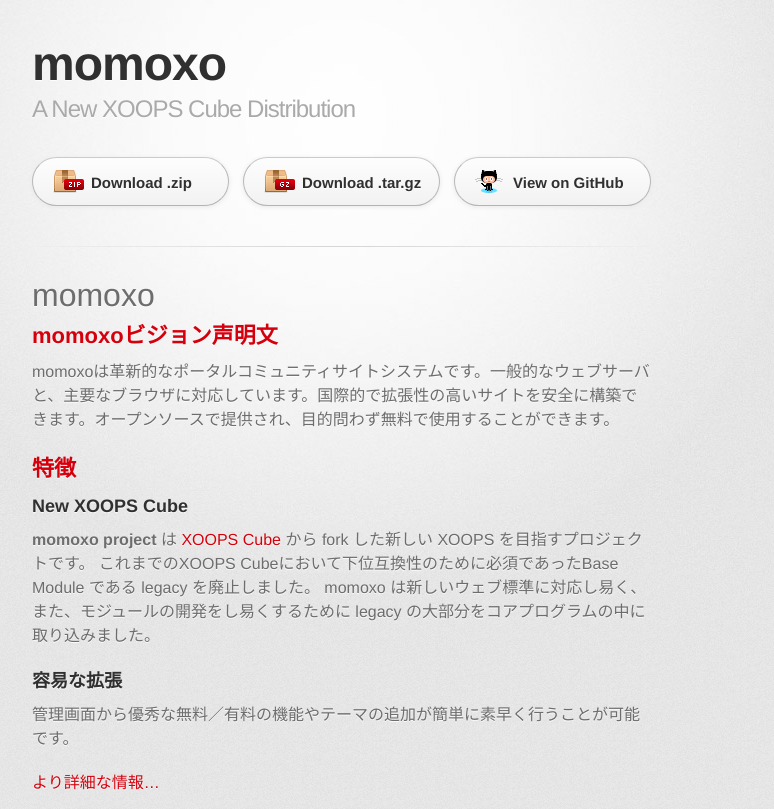
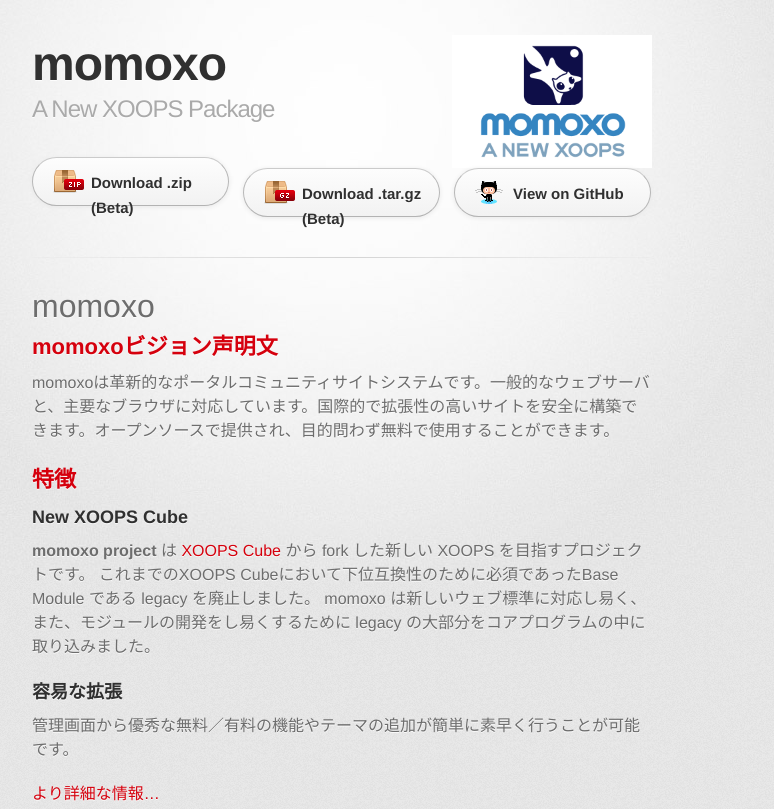
Before and after one commit to momoxo/landing-page, a plain HTML site: page _site/index.html in a window 1280 px wide. Shown: the top 809 px of the page, without its empty margins (298-1072 px from the left). Drawn offline with Linux system fonts and the light colour scheme; a web font is replaced by a local one.

Commit message:
ロゴイメージ追加

```diff
--- a/_site/index.html
+++ b/_site/index.html
@@ -10,7 +10,7 @@
     <!--[if lt IE 9]>
     <script src="//html5shiv.googlecode.com/svn/trunk/html5.js"></script>
     <![endif]-->
-	<title>momoxo :A New XOOPS Cube distribution</title>
+	<title>momoxo :A New XOOPS Package</title>
   </head>
 
   <body>
@@ -18,13 +18,14 @@
       <div class="inner">
 
         <header>
+          <img src="assets/images/momoxo_logo_02.png" width="200" scr="assets/images/momoxo_logo_02.png" style="float: right;">
           <h1>momoxo </h1>
-          <h2>A New XOOPS Cube Distribution</h2>
+          <h2>A New XOOPS Package</h2>
         </header>
 
         <section id="downloads" class="clearfix">
-          <a href="https://github.com/momoxo/momoxo/zipball/master" id="download-zip" class="button"><span>Download .zip</span></a>
-          <a href="https://github.com/momoxo/momoxo/tarball/master" id="download-tar-gz" class="button"><span>Download .tar.gz</span></a>
+          <a href="https://github.com/momoxo/momoxo/zipball/master" id="download-zip" class="button"><span>Download .zip (Beta)</span></a>
+          <a href="https://github.com/momoxo/momoxo/tarball/master" id="download-tar-gz" class="button"><span>Download .tar.gz (Beta)</span></a>
           <a href="https://github.com/momoxo/momoxo" id="view-on-github" class="button" target="_blank"><span>View on GitHub</span></a>
         </section>
 
```
Also changed, not shown: _site/assets/images/momoxo_logo_02.png (added).
